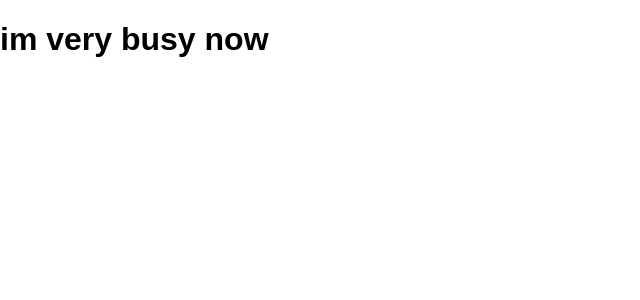
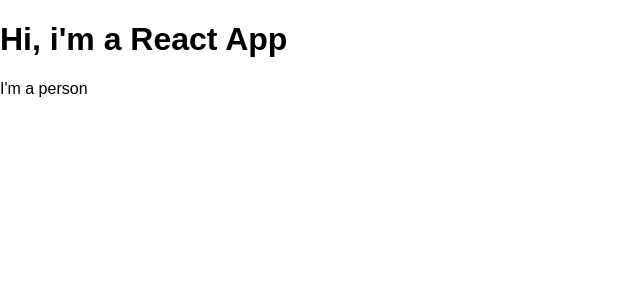
Before and after one commit to MazurMaciej/Training-React, a React (Create React App) app: page / in a window 1280 px wide. Shown: the top 300 px of the page, without its empty margins (0-640 px from the left). Built offline with nearby package versions, Linux system fonts and the light colour scheme.

Commit message:
i added first simple function component

```diff
--- a/src/App.js
+++ b/src/App.js
@@ -1,19 +1,21 @@
 import React, { Component } from "react";
 import "./App.css";
+import Person from './Person/Person'
 
 class App extends Component {
   render() {
+    return (
+      <div className="App">
+        <h1>
+          Hi, i'm a React App
+        </h1>
+        <Person />
+      </div>
+    );
+
     // return (
-    //   <div className="App">
-    //     <h1>
-    //       Hi, i'm a React App
-    //     </h1>
-    //   </div>
-    // );
-
-    return (
-      React.createElement('div', {className: 'App'},React.createElement('h1', null, 'im very busy now' ))
-    )
+    //   React.createElement('div', {className: 'App'},React.createElement('h1', null, 'im very busy now' ))
+    // )
 
   }
 }
--- /dev/null
+++ b/src/Person/Person.js
@@ -0,0 +1,8 @@
+import React from 'react';
+
+const person = () => {
+    return <p>I'm a person</p>
+};
+
+
+export default person;
```
